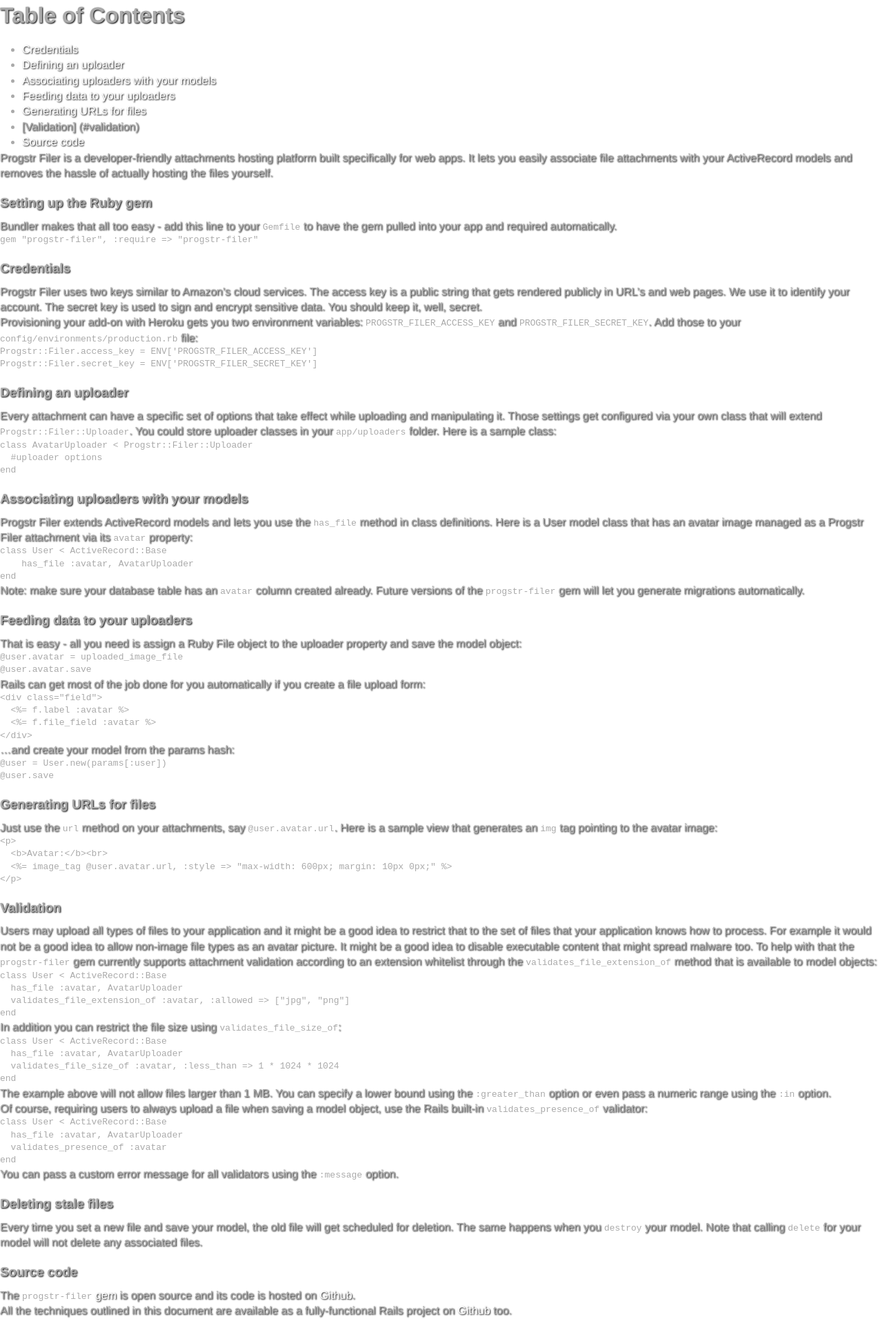
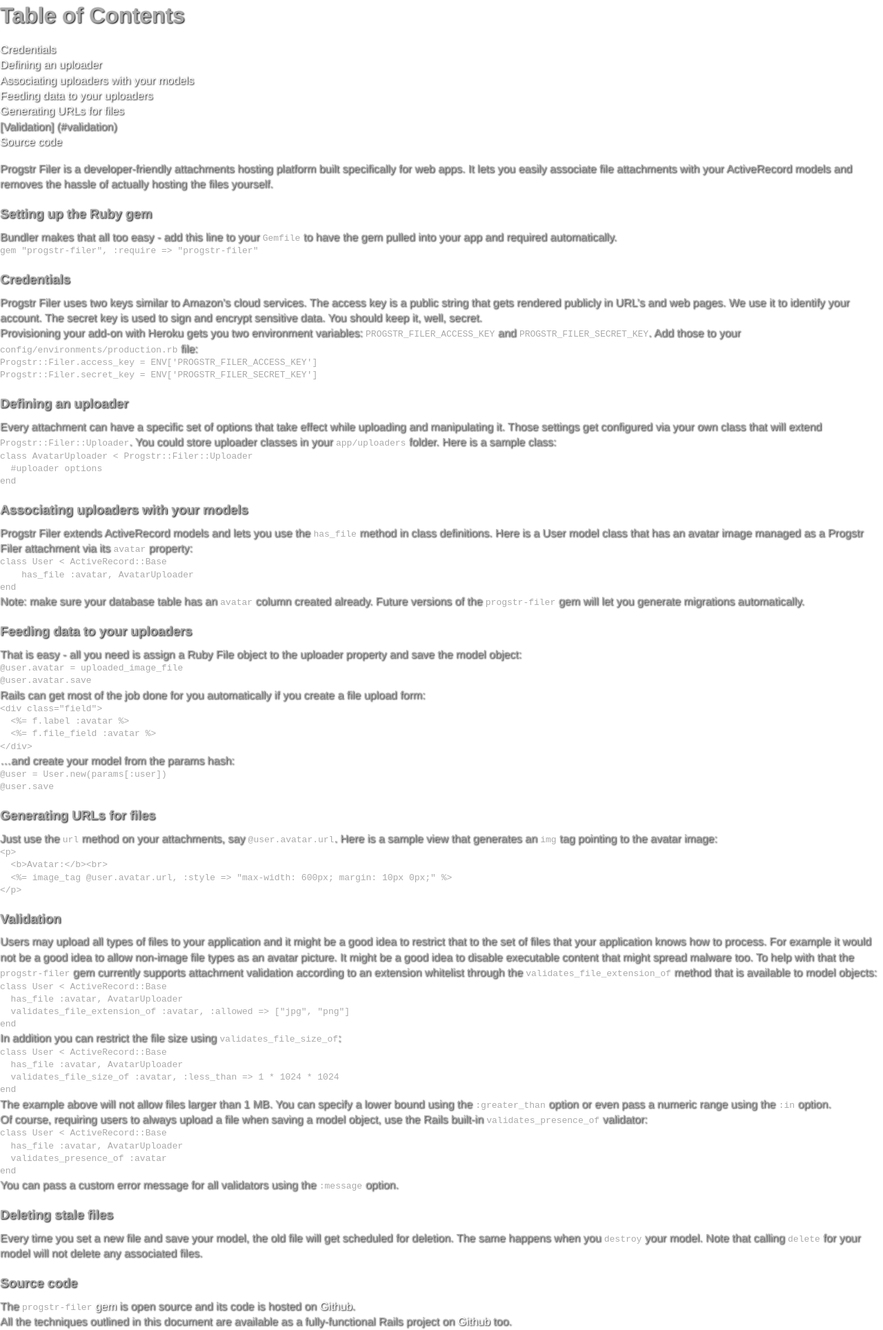
Before and after one commit to progstr/progstr.github.com, a Jekyll site: the page built from _posts/2011-12-23-filer-getting-started.md, in a window 1280 px wide. Shown: the whole page at 69% size. Built offline with Jekyll 4.4.1, drawn with Linux system fonts in a browser that asks for light colours.

Commit message:
Filer: TOC margin bottom.

```diff
--- a/stylesheets/no-navigation.css
+++ b/stylesheets/no-navigation.css
@@ -47,5 +47,5 @@ h1 {
 }
 
 ul, ol {
-    margin-left: 2em;
+    margin-bottom: 1em;
 }
```
